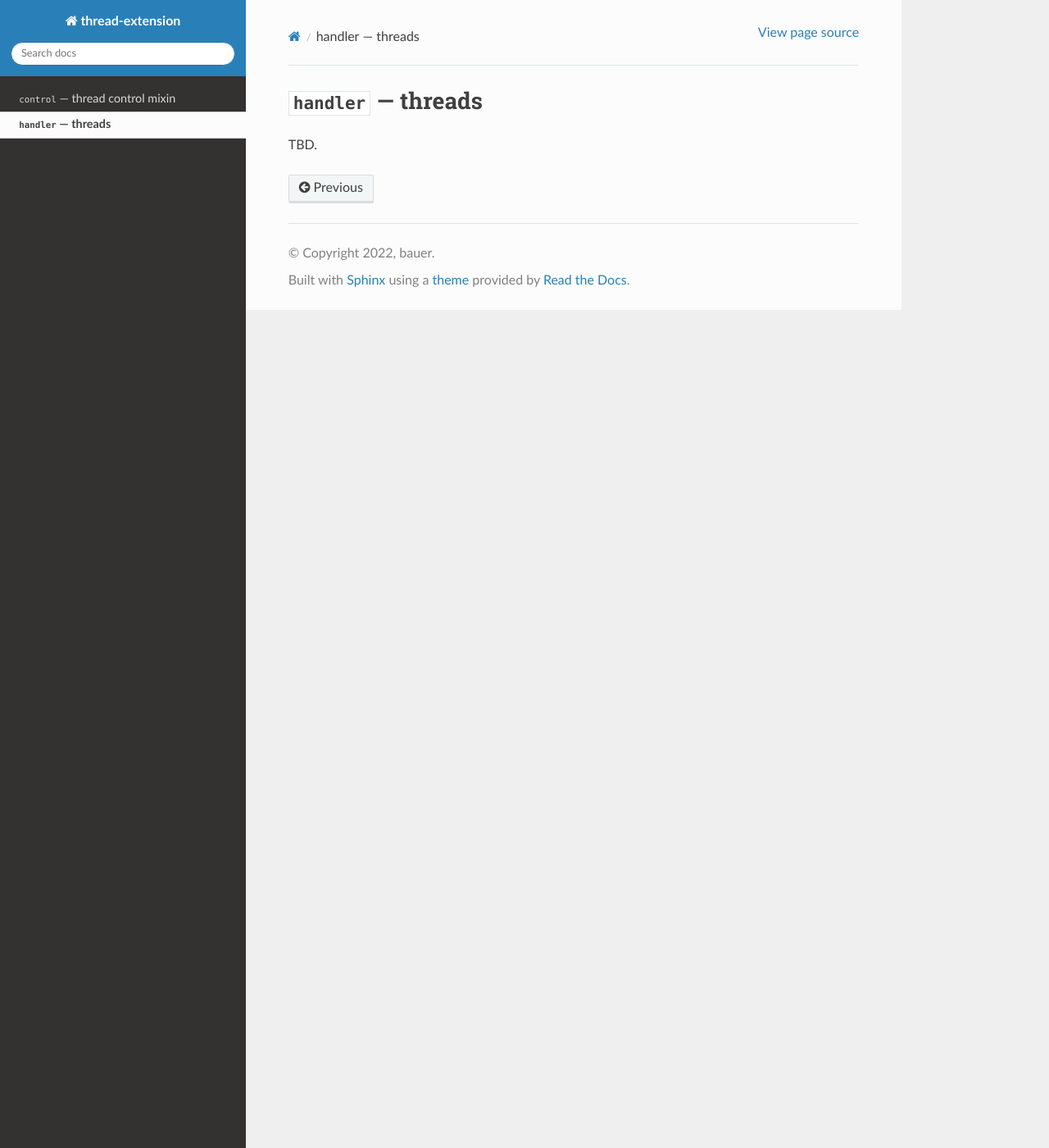
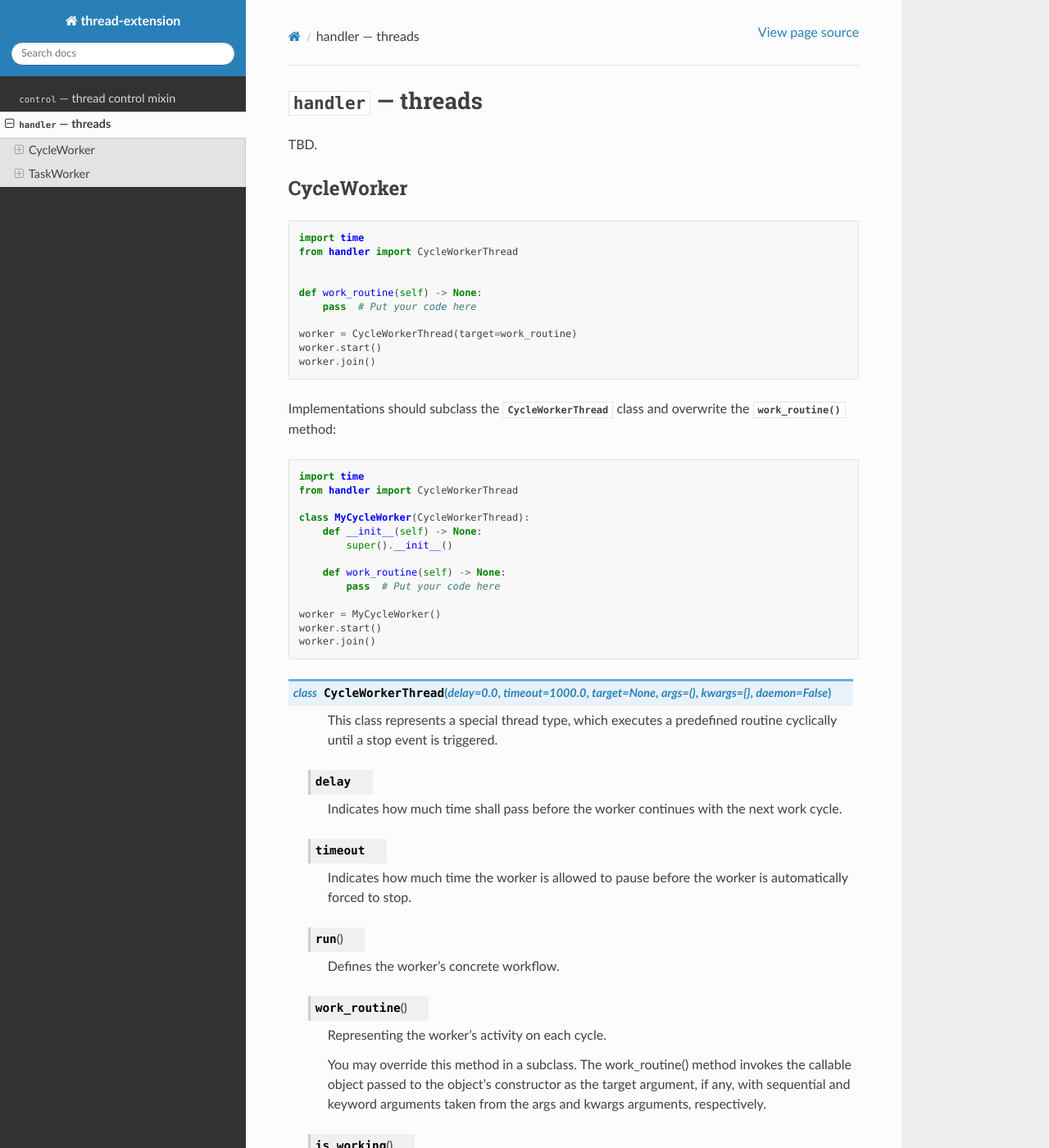
Before and after one commit to bauerch/thread-extension, a Sphinx documentation site: the page built from docs/handler.rst, in a window 1280 px wide and 1400 px high. Shown: the whole window at 82% size. Built offline with Sphinx 7.4.7 and the Read the Docs theme 2.0.0, drawn with Linux system fonts in a browser that asks for light colours; some of the changed text lies outside the part shown.

Commit message:
Update documentation

```diff
--- a/docs/handler.rst
+++ b/docs/handler.rst
@@ -4,3 +4,139 @@
 .. py:currentmodule:: src.thread_extension.handler
 
 TBD.
+
+CycleWorker
+-----------
+
+.. code-block:: python
+
+   import time
+   from handler import CycleWorkerThread
+
+
+   def work_routine(self) -> None:
+       pass  # Put your code here
+
+   worker = CycleWorkerThread(target=work_routine)
+   worker.start()
+   worker.join()
+
+Implementations should subclass the :class:`CycleWorkerThread` class and
+overwrite the :meth:`~CycleWorkerThread.work_routine` method:
+
+.. code-block:: python
+
+   import time
+   from handler import CycleWorkerThread
+
+   class MyCycleWorker(CycleWorkerThread):
+       def __init__(self) -> None:
+           super().__init__()
+
+       def work_routine(self) -> None:
+           pass  # Put your code here
+
+   worker = MyCycleWorker()
+   worker.start()
+   worker.join()
+
+.. class:: CycleWorkerThread(delay=0.0, timeout= 1000.0, target=None, args=(), kwargs={}, daemon=False)
+
+    This class represents a special thread type, which executes a predefined routine
+    cyclically until a stop event is triggered.
+
+
+   .. py:attribute:: delay
+
+      Indicates how much time shall pass before the worker continues with
+      the next work cycle.
+
+   .. py:attribute:: timeout
+
+      Indicates how much time the worker is allowed to pause before the
+      worker is automatically forced to stop.
+
+   .. method:: run()
+
+      Defines the worker's concrete workflow.
+
+   .. method:: work_routine()
+
+      Representing the worker's activity on each cycle.
+
+      You may override this method in a subclass. The work_routine() method
+      invokes the callable object passed to the object's constructor as the
+      target argument, if any, with sequential and keyword arguments taken
+      from the args and kwargs arguments, respectively.
+
+   .. method:: is_working()
+
+      TBD.
+
+   .. method:: preparation()
+
+      Optional preparatory steps for the worker to perform before starting.
+
+
+   .. method:: post_processing()
+
+      Optional follow-up steps for the worker to perform after stoppage.
+
+TaskWorker
+----------
+Implementations should subclass the :class:`TaskWorkerThread` class and
+overwrite the :meth:`~TaskWorkerThread.work_on_task` method:
+
+.. code-block:: python
+
+   import queue
+   from handler import TaskWorkerThread
+
+   class MyTaskWorker(TaskWorkerThread):
+       def __init__(self, tasks: queue.Queue) -> None:
+           super().__init__(tasks)
+
+       def work_on_task(self, task: str) -> None:
+           pass  # Put your code here
+
+   my_tasks = queue.Queue()
+   for nr in ["1", "2", "3"]:
+       my_tasks.put(nr)
+   worker = MyTaskWorker(my_tasks)
+   worker.start()
+   worker.join()
+
+.. class:: TaskWorkerThread(tasks, delay=0.0, timeout= 1000.0, daemon=False)
+
+    This class represents a special thread type, which processes a stack of
+    similar tasks one after the other.
+
+   .. py:attribute:: delay
+
+      Indicates how much time shall pass before the worker continues with
+      the next work cycle.
+
+   .. py:attribute:: timeout
+
+      Indicates how much time the worker is allowed to pause before the
+      worker is automatically forced to stop.
+
+   .. method:: run()
+
+      Defines the worker's concrete workflow.
+
+   .. method:: work_on_task()
+
+      Abstract method representing the worker's activity on all task.
+
+   .. method:: is_working()
+
+      TBD.
+
+   .. method:: preparation()
+
+      Optional preparatory steps for the worker to perform before starting.
+
+   .. method:: post_processing()
+
+      Optional follow-up steps for the worker to perform after stoppage.
```
Also changed, not shown: 1 other file.
